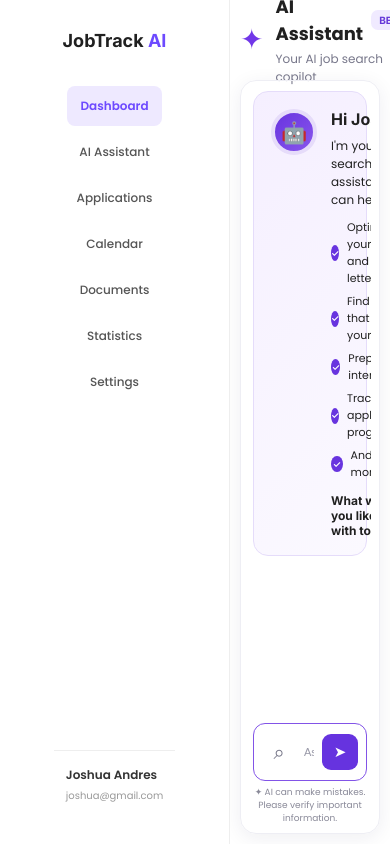
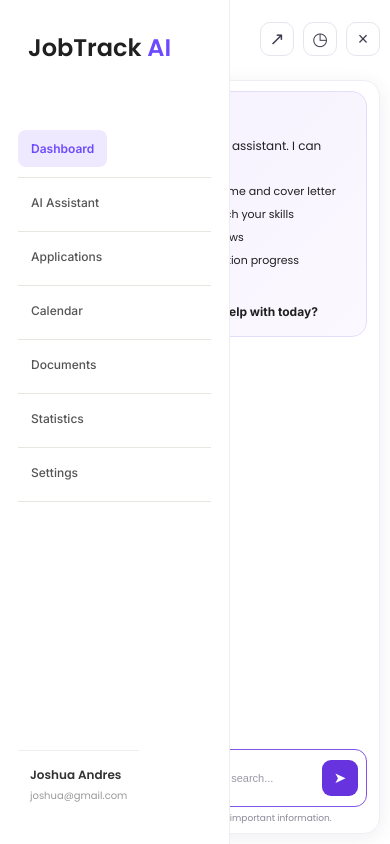
Before and after one commit to Joshylicious-hub/job-application-tracker, a React (Vite) app in the folder frontend/: page /chatbot in a window 390 px wide. Built offline with nearby package versions, Linux system fonts and the light colour scheme.

Commit message:
Fix the side bar and fix mobile design

```diff
--- a/frontend/src/components/DashBoard.css
+++ b/frontend/src/components/DashBoard.css
@@ -65,6 +65,7 @@ border: none;
 .dashboard {
 display: flex;
 min-height: 100vh;
+padding-left: 230px;
 background-color: #f6f7fb;
 }
 
--- a/frontend/src/components/Footer.css
+++ b/frontend/src/components/Footer.css
@@ -57,7 +57,7 @@ footer header p {
         height: auto;
         padding-top: 50px;
         padding-bottom: 50px;
-        gap: 30px;
+        gap: 70px;
     }
    footer header h1 {
         text-align: center;
--- a/frontend/src/components/MainPage.css
+++ b/frontend/src/components/MainPage.css
@@ -220,7 +220,7 @@
     width: 100%;
     max-width: 1500px;
 }
-.application-container {
+.application-container-landing {
     display: flex;
     flex-direction: column;
     gap: 20px;
@@ -552,6 +552,7 @@
         flex-direction: column;
         justify-content: center;
         height: auto;
+        gap: 50px;
         padding-top: 50px;
         padding-bottom: 50px;
     }
@@ -567,8 +568,15 @@
         justify-content: center;
         align-items: center;
     }
+    .ai-headers h2{
+        text-align: center;
+    }
+
+    .ai-headers p {
+        text-align: center;
+    }
     .platform-features {
-        gap: 30px;
+        gap: 50px;
         flex-direction: column;
     }
     .steps-img {
@@ -576,6 +584,12 @@
     }
     .simple-steps-container {
         flex-direction: column;
+        gap: 50px;
+    }
+    .simple-steps {
+        display: flex;
+        flex-direction: column;
+        gap: 50px;
     }
     .steps-container {
         flex-direction: column;
@@ -583,6 +597,7 @@
         height: auto;
         padding-top: 50px;
         padding-bottom: 50px;
+        gap: 50px;
     }
     .steps-headers h6 {
         text-align: center;
@@ -596,6 +611,7 @@
         height: auto;
         padding-top: 50px;
         padding-bottom: 50px;
+        gap: 30px;
     }
     .application-description h6 {
         text-align: center;
@@ -618,4 +634,28 @@
         flex-direction: column;
         gap: 30px;
     }
+
+    .application-container-landing {
+        gap: 50px;
+    }
+
+    .facts {
+        gap: 20px;
+    }
+
+    .testimonial-headers {
+        display: flex;
+        flex-direction: column;
+        gap: 20px;
+    }
+
+    .testimonial-headers h1 {
+        text-align: center;
+    }
+
+    .steps-headers {
+        display: flex;
+        flex-direction: column;
+        gap: 20px;
+    }
 }
--- a/frontend/src/components/MainPage.jsx
+++ b/frontend/src/components/MainPage.jsx
@@ -98,7 +98,7 @@ function MainPage() {
                             <h1>Get Hired in 4 Simple Steps</h1>
                         </div>
                         <div className="simple-steps-container">
-                            <div>
+                            <div className="simple-steps">
                                 <div className="simple-container">
                                     <span>1</span>
                                     <div className="simple-headers">
@@ -114,7 +114,7 @@ function MainPage() {
                                     </div>
                                 </div>
                             </div>
-                            <div>
+                            <div className="simple-steps">
                                  <div className="simple-container">
                                     <span>3</span>
                                     <div className="simple-headers">
@@ -141,7 +141,7 @@ function MainPage() {
                         <div>
                             <img src={application} className="application-img"/>
                         </div>
-                        <div className="application-container">
+                        <div className="application-container-landing">
                             <div className="application-description">
                                 <h6>WHY CHOOSE JOBTRACK AI</h6>
                                 <h1>More than Just a Job Search</h1>
--- a/frontend/src/components/SideBar.css
+++ b/frontend/src/components/SideBar.css
@@ -1,7 +1,10 @@
 
 .side-bar {
+    position: fixed;
+    left: 0;
+    top: 0;
     width: 230px;
-    min-height: 100vh;
+    height: 100vh;
     padding: 25px 18px;
     background-color: #ffffff;
     border-right: 1px solid #eeeeee;
@@ -10,13 +13,17 @@
 }
 
 .side-bar h1 {
+    font-family: 'Poppins', sans-serif;
     margin: 5px 10px 35px;
-    font-size: 18px;
-    font-weight: 700;
+    font-size: 24px;
+    font-weight: 600;
 }
 
 .side-bar h1 span {
      color: #6d4aff;
+    font-family: 'Poppins', sans-serif;
+    font-size: 24px;
+    font-weight: 600;
 }
 
 .side-bar ul {
--- a/frontend/src/components/SideBar.jsx
+++ b/frontend/src/components/SideBar.jsx
@@ -5,7 +5,7 @@ function SideBar() {
 
     return (
         <>
-          <nav className="side-bar">
+          <aside className="side-bar">
             <h1>JobTrack <span>AI</span></h1>
             <ul>
                 <li><Link to='/home'>Dashboard</Link></li>
@@ -20,7 +20,7 @@ function SideBar() {
                 <p>Joshua Andres</p>
                 <p>joshua@gmail.com</p>
             </div>
-        </nav>
+        </aside>
         </>
     )
 }
```
